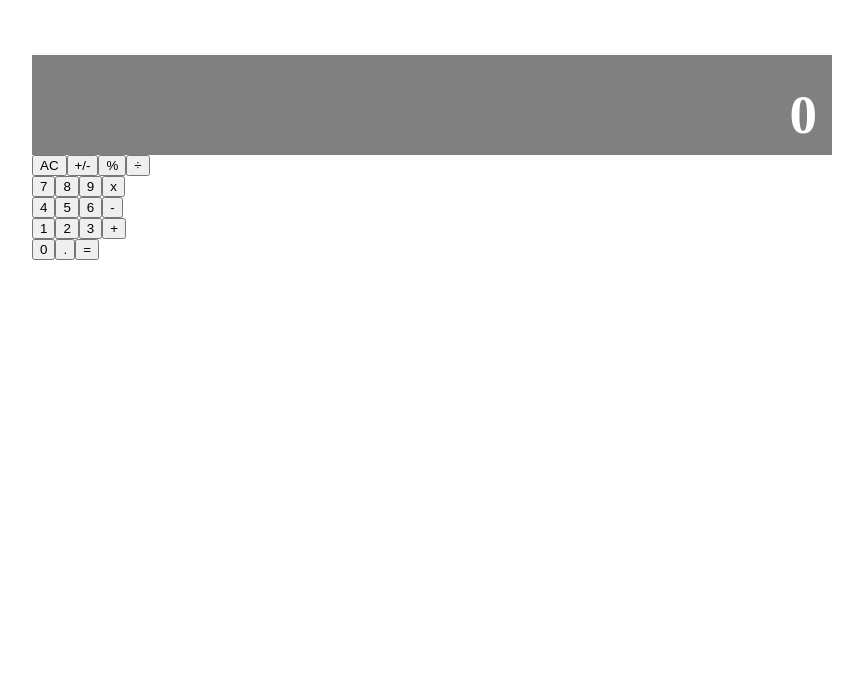
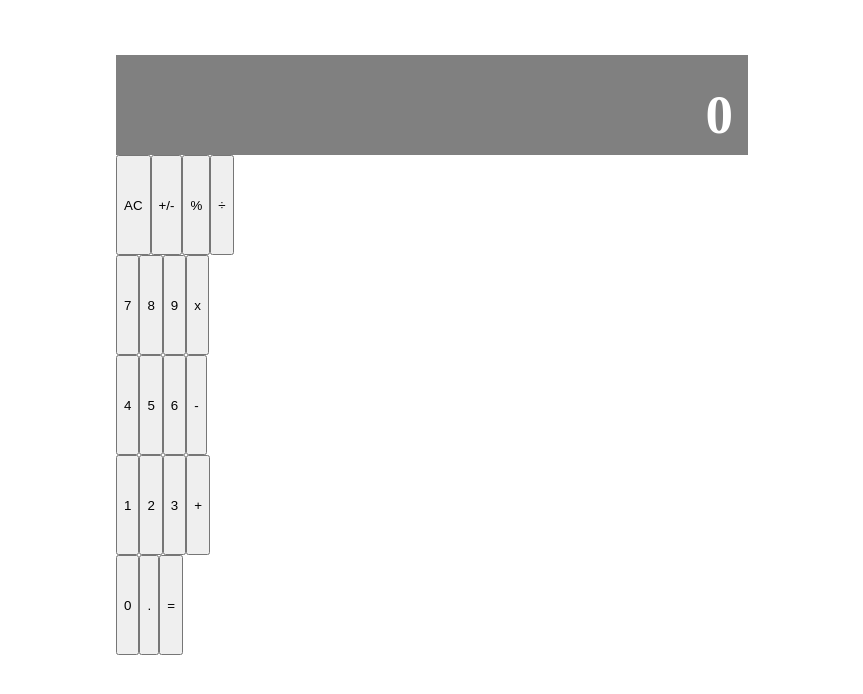
Before and after one commit to ansaryergesh/calculator, a React (Create React App) app: page / in a window 1280 px wide. Shown: the top 694 px of the page, without its empty margins (208-1071 px from the left). Built offline with nearby package versions, Linux system fonts and the light colour scheme.

Commit message:
button panel styled

```diff
--- a/src/components/App.css
+++ b/src/components/App.css
@@ -1,4 +1,4 @@
 .App {
-    max-width: 800px;
+    width: 50%;
     margin: auto;
 }
--- a/src/components/ButtonPanel.css
+++ b/src/components/ButtonPanel.css
@@ -0,0 +1,9 @@
+.ButtonPanel {
+    display: flex;
+    flex-direction: column;
+}
+
+.Button-group {
+    display: flex;
+    min-height: 100px;
+}
--- a/src/components/ButtonPanel.js
+++ b/src/components/ButtonPanel.js
@@ -1,5 +1,6 @@
 import React from 'react';
 import Button from './Button';
+import './ButtonPanel.css';
 
 const ButtonPanel = () => (
   <div className="ButtonPanel">
```
